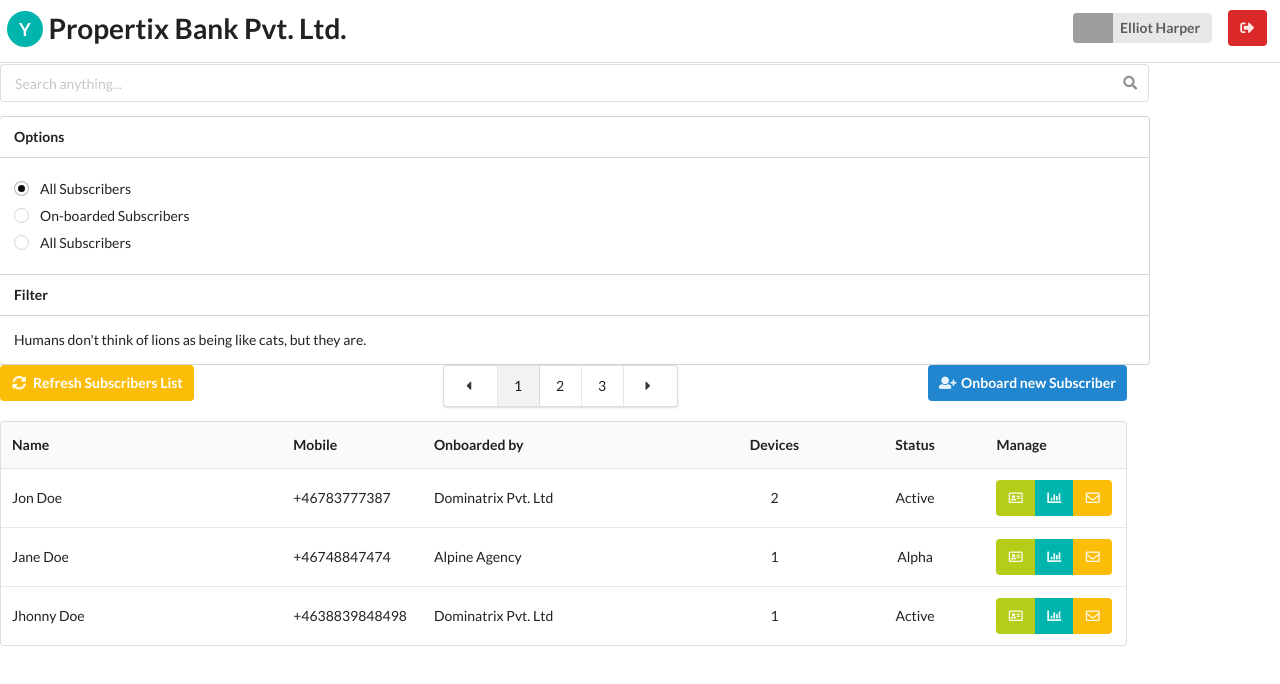
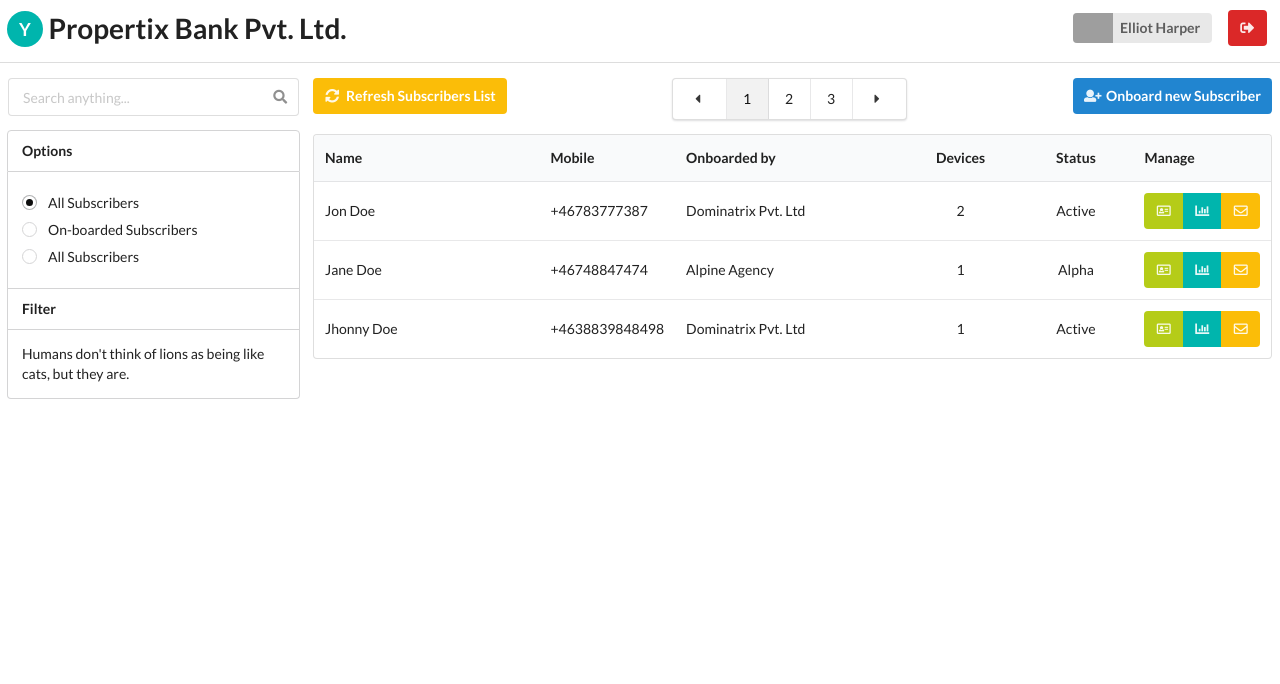
Before and after one commit to sgatade/yp-web, a React (Create React App) app: page /home in a window 1280 px wide. Shown: the top 684 px of the page. Built offline with nearby package versions, Linux system fonts and the light colour scheme; grey boxes are pictures that could not be loaded.

Commit message:
Fixed div issue causing table to appear below the panel

```diff
--- a/src/Home.js
+++ b/src/Home.js
@@ -5,10 +5,10 @@ import Subscribers from "./provider/Subscribers";
 
 const Home = () => {
     return (
-        <div>
+        <React.Fragment>
             <Panel />
             <Subscribers />
-        </div>
+        </React.Fragment>
     )
 };
 
--- a/src/provider/Panel.js
+++ b/src/provider/Panel.js
@@ -11,8 +11,8 @@ class Panel extends React.Component {
 
         return (
             <React.Fragment>
-            <div className="four wide column" >
-                {/* style={{"paddingLeft": "22px"}} */}
+            <div className="four wide column" style={{"paddingLeft": "22px"}}>
+                {/*  */}
 
                 {/* <!-- Search Subscribers --> */}
 
```
